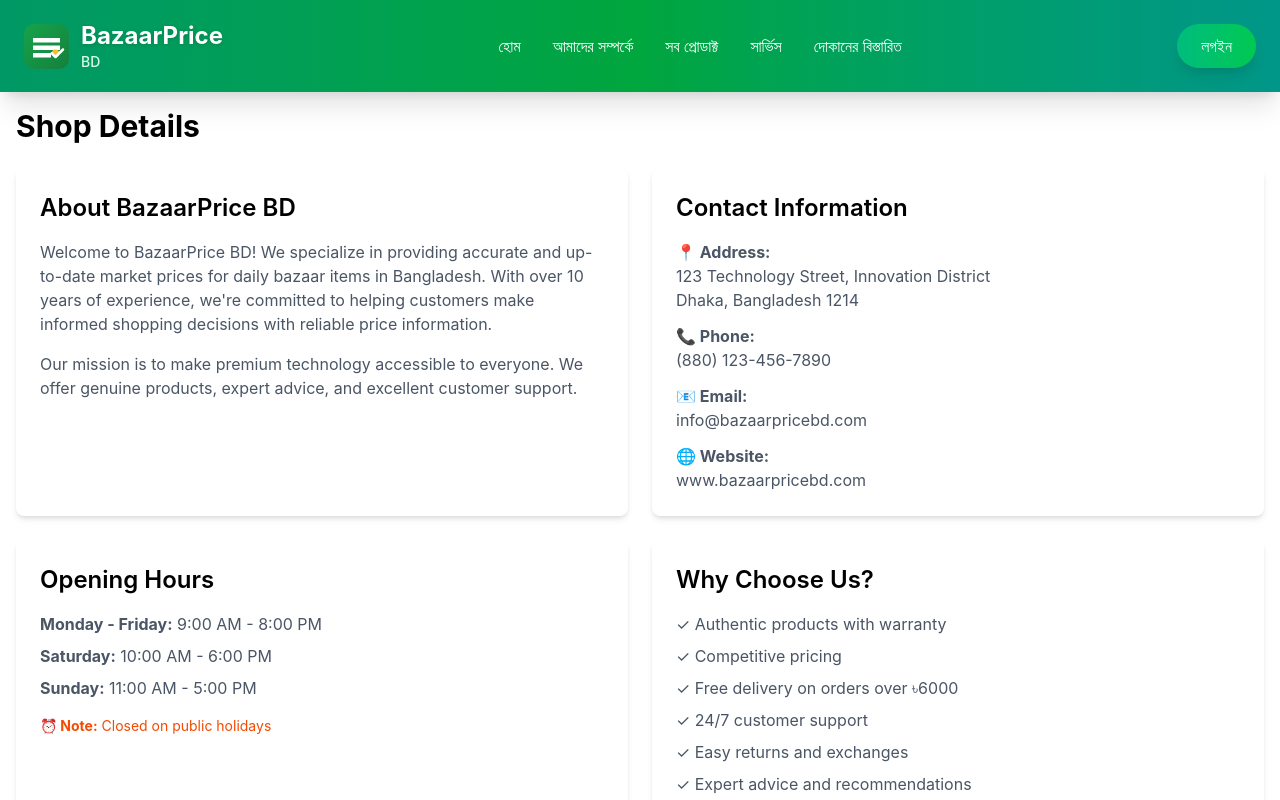
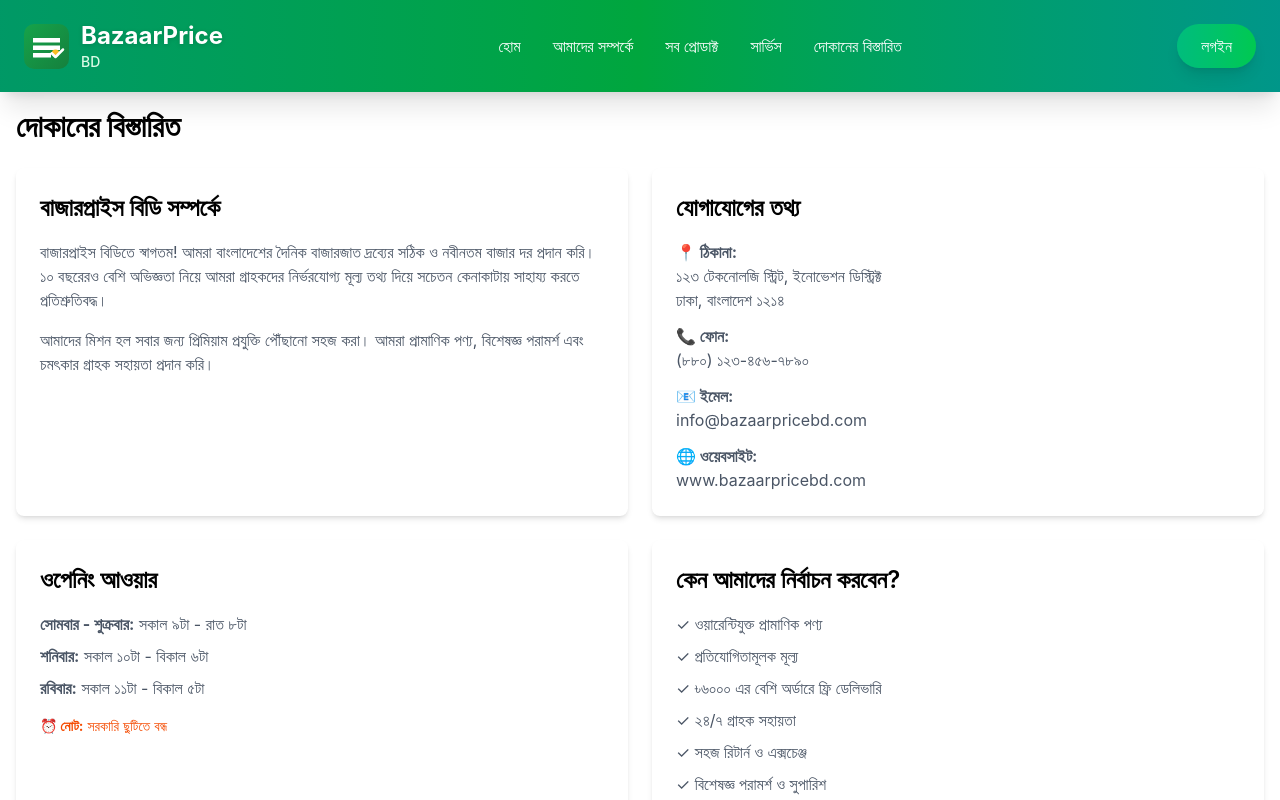
Before and after one commit to menabil/ajkerDam, a React (Vite) app: page /shop-details in a window 1280 px wide. Shown: the top 800 px of the page. Built offline with nearby package versions, Linux system fonts and the light colour scheme.

Commit message:
convert into bangla

```diff
--- a/index.html
+++ b/index.html
@@ -1,5 +1,5 @@
 <!doctype html>
-<html lang="en">
+<html lang="bn">
   <head>
     <meta charset="UTF-8" />
     <link rel="icon" type="image/svg+xml" href="/vite.svg" />
--- a/src/component/pages/About.jsx
+++ b/src/component/pages/About.jsx
@@ -3,59 +3,59 @@ import React from 'react'
 const About = () => {
   return (
     <div className="container mx-auto p-4">
-      <h1 className="text-4xl font-bold mb-6">About BazaarPrice BD</h1>
+      <h1 className="text-4xl font-bold mb-6">বাজারপ্রাইস বিডির সম্পর্কে</h1>
 
       <div className="grid grid-cols-1 md:grid-cols-2 gap-6 mb-8">
         <div className="bg-white shadow-md rounded-lg p-6">
-          <h2 className="text-2xl font-semibold mb-4">Our Story</h2>
+          <h2 className="text-2xl font-semibold mb-4">আমাদের গল্প</h2>
           <p className="text-gray-600 mb-4">
-            Founded in 2014, BazaarPrice BD started with a simple vision: to provide accurate market prices and make bazaar shopping easier for everyone. What began as a price tracking service has grown into Bangladesh's most trusted bazaar price information platform.
+            ২০১৪ সালে প্রতিষ্ঠিত বাজারপ্রাইস বিডি একটি সাধারণ ধারণা থেকে শুরু হয়: সঠিক বাজার দর প্রদর্শন এবং সবাইকে বাজার কেনাকাটা সহজ করে দেয়া। যে পরিষেবা শুরুতে কেবল দামের ট্র্যাকিং করতো, আজ তা বাংলাদেশের সবচেয়ে বিশ্বস্ত বাজার দর তথ্য প্ল্যাটformে পরিণত হয়েছে।
           </p>
           <p className="text-gray-600">
-            Today, we serve thousands of customers with genuine products, expert service, and competitive pricing. Our commitment to excellence has made us a preferred choice for tech enthusiasts and casual buyers alike.
+            আজ আমরা হাজার হাজার গ্রাহককে প্রামাণিক পণ্য, দক্ষ সেবা এবং প্রতিযোগিতামূলক মূল্য প্রদান করছি। উৎকৃষ্টতার প্রতি আমাদের প্রতিশ্রুতি প্রযুক্তি-প্রেমী এবং সাধারণ ক্রেতাদের জন্য আমাদের পছন্দের ঠিকানা করে তুলেছে।
           </p>
         </div>
 
         <div className="bg-white shadow-md rounded-lg p-6">
-          <h2 className="text-2xl font-semibold mb-4">Our Mission</h2>
+          <h2 className="text-2xl font-semibold mb-4">আমাদের লক্ষ্য</h2>
           <p className="text-gray-600 mb-4">
-            To provide authentic, high-quality technology products and services at competitive prices while ensuring exceptional customer satisfaction.
+            প্রতিযোগিতামূলক মূল্যে প্রামাণিক, উচ্চ-মানের প্রযুক্তি পণ্য ও সেবা প্রদান করা এবং গ্রাহকের সন্তুষ্টি অক্ষুণ্ণ রাখা।
           </p>
           <p className="text-gray-600 mb-4">
-            We believe in building long-term relationships with our customers through trust, reliability, and outstanding service.
+            আমরা বিশ্বাস করি — বিশ্বাস, নির্ভরযোগ্যতা ও চমৎকার সেবার মাধ্যমে গ্রাহকদের সাথে দীর্ঘমেয়াদী সম্পর্ক গড়ে তোলা যায়।
           </p>
         </div>
       </div>
 
       <div className="bg-white shadow-md rounded-lg p-6 mb-8">
-        <h2 className="text-2xl font-semibold mb-4">Why We Stand Out</h2>
+        <h2 className="text-2xl font-semibold mb-4">কেন আমরা আলাদা</h2>
         <div className="grid grid-cols-1 md:grid-cols-2 gap-4">
           <div className="border-l-4 border-blue-600 pl-4">
-            <h3 className="font-semibold mb-2">✓ Quality Assurance</h3>
-            <p className="text-gray-600 text-sm">All products are verified for authenticity and quality before delivery.</p>
+            <h3 className="font-semibold mb-2">✓ মান নিশ্চয়তা</h3>
+            <p className="text-gray-600 text-sm">প্রতিটি পণ্য ডেলিভারির আগে প্রামাণিকতা ও মান যাচাই করা হয়।</p>
           </div>
           <div className="border-l-4 border-blue-600 pl-4">
-            <h3 className="font-semibold mb-2">✓ Expert Team</h3>
-            <p className="text-gray-600 text-sm">Our knowledgeable staff provides personalized recommendations.</p>
+            <h3 className="font-semibold mb-2">✓ দক্ষ টিম</h3>
+            <p className="text-gray-600 text-sm">আমাদের জ্ঞানী কর্মীরা ব্যক্তিগতভাবে পরামর্শ প্রদান করে থাকেন।</p>
           </div>
           <div className="border-l-4 border-blue-600 pl-4">
-            <h3 className="font-semibold mb-2">✓ Best Prices</h3>
-            <p className="text-gray-600 text-sm">Competitive pricing without compromising on quality or service.</p>
+            <h3 className="font-semibold mb-2">✓ সেরা মূল্য</h3>
+            <p className="text-gray-600 text-sm">মান বা সেবায় আপস না করে প্রতিযোগিতামূলক দাম।</p>
           </div>
           <div className="border-l-4 border-blue-600 pl-4">
-            <h3 className="font-semibold mb-2">✓ Customer Support</h3>
-            <p className="text-gray-600 text-sm">24/7 support to ensure your complete satisfaction.</p>
+            <h3 className="font-semibold mb-2">✓ গ্রাহক সমর্থন</h3>
+            <p className="text-gray-600 text-sm">পূর্ণ সন্তুষ্টি নিশ্চিত করতে ২৪/৭ সহায়তা।</p>
           </div>
         </div>
       </div>
 
       <div className="bg-blue-50 rounded-lg p-6">
-        <h2 className="text-2xl font-semibold mb-4">Get In Touch</h2>
+        <h2 className="text-2xl font-semibold mb-4">যোগাযোগ করুন</h2>
         <p className="text-gray-600 mb-4">
-          Have any questions or need assistance? We're here to help! Contact us through any of our channels and our team will get back to you promptly.
+          কোনো প্রশ্ন বা সহায়তা প্রয়োজন? আমরা আছি সাহায্যের জন্য! যেকোনো চ্যানেলের মাধ্যমে আমাদের সাথে যোগাযোগ করুন, আমাদের টিম দ্রুত উত্তর দেবে।
         </p>
         <button className="bg-blue-600 text-white px-6 py-2 rounded hover:bg-blue-700">
-          Contact Us
+          যোগাযোগ করুন
         </button>
       </div>
     </div>
--- a/src/component/pages/Home.jsx
+++ b/src/component/pages/Home.jsx
@@ -42,7 +42,7 @@ const Home = () => {
           {/* Live Ticker */}
           <div className="mt-6 bg-red-600 text-white py-3 px-4 rounded-lg overflow-hidden">
             <div className="flex items-center gap-4">
-              <span className="bg-red-700 px-3 py-1 rounded font-bold text-sm whitespace-nowrap">LIVE</span>
+              <span className="bg-red-700 px-3 py-1 rounded font-bold text-sm whitespace-nowrap">লাইভ</span>
               <div className="flex-1 overflow-hidden">
                 <div className="animate-scroll flex gap-8">
                   <span className="whitespace-nowrap">⚡ সর্বশেষ আপডেট পেতে আমাদের সাথে থাকুন</span>
--- a/src/component/pages/ProductDetail.jsx
+++ b/src/component/pages/ProductDetail.jsx
@@ -11,7 +11,7 @@ const ProductDetail = () => {
     const product = products.find(p => p.id === productId);
 
     if (!product) {
-        return <div className="container mx-auto px-4 py-8">Product not found</div>;
+        return <div className="container mx-auto px-4 py-8">পণ্য পাওয়া যায়নি</div>;
     }
 
     // Calculate price change
--- a/src/component/pages/Services.jsx
+++ b/src/component/pages/Services.jsx
@@ -2,26 +2,26 @@ import React from 'react'
 
 const Services = () => {
   const services = [
-    { id: 1, name: 'Product Installation', description: 'Professional installation service for all products', price: 5400 },
-    { id: 2, name: 'Technical Support', description: '24/7 technical support and troubleshooting', price: 12000 },
-    { id: 3, name: 'Extended Warranty', description: '2-year extended warranty coverage', price: 3600 },
-    { id: 4, name: 'Free Delivery', description: 'Free same-day delivery within city limits', price: 0 },
-    { id: 5, name: 'Product Repair', description: 'Authorized repair service for all devices', price: 7200 },
-    { id: 6, name: 'Setup Assistance', description: 'Expert setup and configuration service', price: 4200 },
+    { id: 1, name: 'পণ্য ইনস্টলেশন', description: 'সকল পণ্যের জন্য পেশাদার ইনস্টলেশন সেবা', price: 5400 },
+    { id: 2, name: 'প্রযুক্তিগত সহায়তা', description: '২৪/৭ প্রযুক্তিগত সহায়তা ও সমস্যা সমাধান', price: 12000 },
+    { id: 3, name: 'এক্সটেন্ডেড ওয়ারেন্টি', description: '২ বছরের বাড়তি ওয়ারেন্টি কভারেজ', price: 3600 },
+    { id: 4, name: 'ফ্রি ডেলিভারি', description: 'শহরের ভিতরে একই দিনের ফ্রি ডেলিভারি', price: 0 },
+    { id: 5, name: 'পণ্য মেরামত', description: 'সকল ডিভাইসের জন্য অনুমোদিত মেরামত সেবা', price: 7200 },
+    { id: 6, name: 'সেটআপ সহায়তা', description: 'বিশেষজ্ঞ সেটআপ ও কনফিগারেশন সেবা', price: 4200 },
   ]
 
   return (
     <div className="container mx-auto p-4">
-      <h1 className="text-3xl font-bold mb-6">Our Services</h1>
+      <h1 className="text-3xl font-bold mb-6">আমাদের সার্ভিসসমূহ</h1>
       <div className="grid grid-cols-1 md:grid-cols-2 lg:grid-cols-3 gap-6">
         {services.map(service => (
           <div key={service.id} className="bg-white shadow-md rounded-lg p-6 hover:shadow-lg transition-shadow">
             <h2 className="text-xl font-semibold mb-2">{service.name}</h2>
             <p className="text-gray-600 mb-4">{service.description}</p>
             <div className="pt-2 border-t">
-              <p className="text-sm text-gray-500 mb-1">Today's Price</p>
+              <p className="text-sm text-gray-500 mb-1">আজকের মূল্য</p>
               <p className="text-2xl font-bold text-blue-600">
-                {service.price === 0 ? 'FREE' : `৳${service.price}`}
+                {service.price === 0 ? 'বিনামূল্যে' : `৳${service.price}`}
               </p>
             </div>
           </div>
--- a/src/component/pages/ShopDetails.jsx
+++ b/src/component/pages/ShopDetails.jsx
@@ -3,47 +3,47 @@ import React from 'react'
 const ShopDetails = () => {
   return (
     <div className="container mx-auto p-4">
-      <h1 className="text-3xl font-bold mb-6">Shop Details</h1>
+      <h1 className="text-3xl font-bold mb-6">দোকানের বিস্তারিত</h1>
       <div className="grid grid-cols-1 md:grid-cols-2 gap-6">
         <div className="bg-white shadow-md rounded-lg p-6">
-          <h2 className="text-2xl font-semibold mb-4">About BazaarPrice BD</h2>
+          <h2 className="text-2xl font-semibold mb-4">বাজারপ্রাইস বিডি সম্পর্কে</h2>
           <p className="text-gray-600 mb-4">
-            Welcome to BazaarPrice BD! We specialize in providing accurate and up-to-date market prices for daily bazaar items in Bangladesh. With over 10 years of experience, we're committed to helping customers make informed shopping decisions with reliable price information.
+            বাজারপ্রাইস বিডিতে স্বাগতম! আমরা বাংলাদেশের দৈনিক বাজারজাত দ্রব্যের সঠিক ও নবীনতম বাজার দর প্রদান করি। ১০ বছরেরও বেশি অভিজ্ঞতা নিয়ে আমরা গ্রাহকদের নির্ভরযোগ্য মূল্য তথ্য দিয়ে সচেতন কেনাকাটায় সাহায্য করতে প্রতিশ্রুতিবদ্ধ।
           </p>
           <p className="text-gray-600 mb-4">
-            Our mission is to make premium technology accessible to everyone. We offer genuine products, expert advice, and excellent customer support.
+            আমাদের মিশন হল সবার জন্য প্রিমিয়াম প্রযুক্তি পৌঁছানো সহজ করা। আমরা প্রামাণিক পণ্য, বিশেষজ্ঞ পরামর্শ এবং চমৎকার গ্রাহক সহায়তা প্রদান করি।
           </p>
         </div>
 
         <div className="bg-white shadow-md rounded-lg p-6">
-          <h2 className="text-2xl font-semibold mb-4">Contact Information</h2>
+          <h2 className="text-2xl font-semibold mb-4">যোগাযোগের তথ্য</h2>
           <div className="space-y-3">
-            <p className="text-gray-600"><strong>📍 Address:</strong><br/>123 Technology Street, Innovation District<br/>Dhaka, Bangladesh 1214</p>
-            <p className="text-gray-600"><strong>📞 Phone:</strong><br/>(880) 123-456-7890</p>
-            <p className="text-gray-600"><strong>📧 Email:</strong><br/>info@bazaarpricebd.com</p>
-            <p className="text-gray-600"><strong>🌐 Website:</strong><br/>www.bazaarpricebd.com</p>
+            <p className="text-gray-600"><strong>📍 ঠিকানা:</strong><br/>১২৩ টেকনোলজি স্ট্রিট, ইনোভেশন ডিস্ট্রিক্ট<br/>ঢাকা, বাংলাদেশ ১২১৪</p>
+            <p className="text-gray-600"><strong>📞 ফোন:</strong><br/>(৮৮০) ১২৩-৪৫৬-৭৮৯০</p>
+            <p className="text-gray-600"><strong>📧 ইমেল:</strong><br/>info@bazaarpricebd.com</p>
+            <p className="text-gray-600"><strong>🌐 ওয়েবসাইট:</strong><br/>www.bazaarpricebd.com</p>
           </div>
         </div>
 
         <div className="bg-white shadow-md rounded-lg p-6">
-          <h2 className="text-2xl font-semibold mb-4">Opening Hours</h2>
+          <h2 className="text-2xl font-semibold mb-4">ওপেনিং আওয়ার</h2>
           <div className="space-y-2">
-            <p className="text-gray-600"><strong>Monday - Friday:</strong> 9:00 AM - 8:00 PM</p>
-            <p className="text-gray-600"><strong>Saturday:</strong> 10:00 AM - 6:00 PM</p>
-            <p className="text-gray-600"><strong>Sunday:</strong> 11:00 AM - 5:00 PM</p>
-            <p className="text-gray-600 mt-4 text-sm text-orange-600"><strong>⏰ Note:</strong> Closed on public holidays</p>
+            <p className="text-gray-600"><strong>সোমবার - শুক্রবার:</strong> সকাল ৯টা - রাত ৮টা</p>
+            <p className="text-gray-600"><strong>শনিবার:</strong> সকাল ১০টা - বিকাল ৬টা</p>
+            <p className="text-gray-600"><strong>রবিবার:</strong> সকাল ১১টা - বিকাল ৫টা</p>
+            <p className="text-gray-600 mt-4 text-sm text-orange-600"><strong>⏰ নোট:</strong> সরকারি ছুটিতে বন্ধ</p>
           </div>
         </div>
 
         <div className="bg-white shadow-md rounded-lg p-6">
-          <h2 className="text-2xl font-semibold mb-4">Why Choose Us?</h2>
+          <h2 className="text-2xl font-semibold mb-4">কেন আমাদের নির্বাচন করবেন?</h2>
           <ul className="space-y-2 text-gray-600">
-            <li>✓ Authentic products with warranty</li>
-            <li>✓ Competitive pricing</li>
-            <li>✓ Free delivery on orders over ৳6000</li>
-            <li>✓ 24/7 customer support</li>
-            <li>✓ Easy returns and exchanges</li>
-            <li>✓ Expert advice and recommendations</li>
+            <li>✓ ওয়ারেন্টিযুক্ত প্রামাণিক পণ্য</li>
+            <li>✓ প্রতিযোগিতামূলক মূল্য</li>
+            <li>✓ ৳৬০০০ এর বেশি অর্ডারে ফ্রি ডেলিভারি</li>
+            <li>✓ ২৪/৭ গ্রাহক সহায়তা</li>
+            <li>✓ সহজ রিটার্ন ও এক্সচেঞ্জ</li>
+            <li>✓ বিশেষজ্ঞ পরামর্শ ও সুপারিশ</li>
           </ul>
         </div>
       </div>
```
